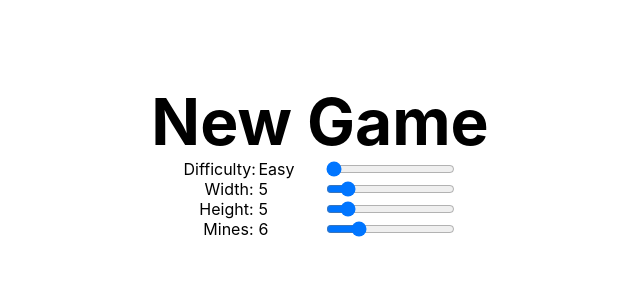
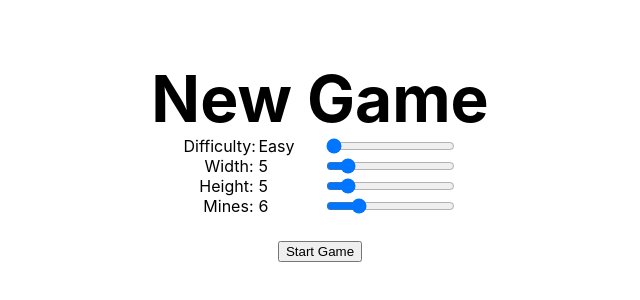
Before and after one commit to wickedjust87/nextjs-react-typescript-minesweeper, a Next.js app: page /new-game in a window 1280 px wide. Shown: the part 238-538 px from the top of the page, without its empty margins (320-960 px from the left). Built offline with nearby package versions, Linux system fonts and the light colour scheme.

Commit message:
switch to link component for new game from home page.

```diff
--- a/pages/new-game.tsx
+++ b/pages/new-game.tsx
@@ -1,7 +1,7 @@
 import { useCallback, useState } from 'react'
 import type { NextPage } from 'next'
 import Head from 'next/head'
-import styles from '../styles/Home.module.css'
+import styles from '../styles/NewGame.module.css'
 import {
   Difficulty,
   DifficultyConstraints,
@@ -99,6 +99,7 @@ const NewGame: NextPage = () => {
           New Game
         </h1>
 
+        <section className={styles.section}>
           <Range
             constraints={DifficultyConstraints}
             id="difficulty"
@@ -128,6 +129,9 @@ const NewGame: NextPage = () => {
             onChange={onChangeCustomSettingsCallback}
             value={gameConfig.mines}
           />
+        </section>
+
+        <button>Start Game</button>
       </main>
     </div>
   );
--- a/styles/NewGame.module.css
+++ b/styles/NewGame.module.css
@@ -12,6 +12,9 @@
   align-items: center;
 }
 
+.section {
+  margin-bottom: 25px;
+}
 
 .title {
   margin: 0;
@@ -19,7 +22,6 @@
   font-size: 4rem;
 }
 
-.title,
-.description {
+.title {
   text-align: center;
 }
```
Also changed, not shown: pages/index.tsx (+7 -4 lines). Lines whose indentation alone changed are shown as unchanged.
